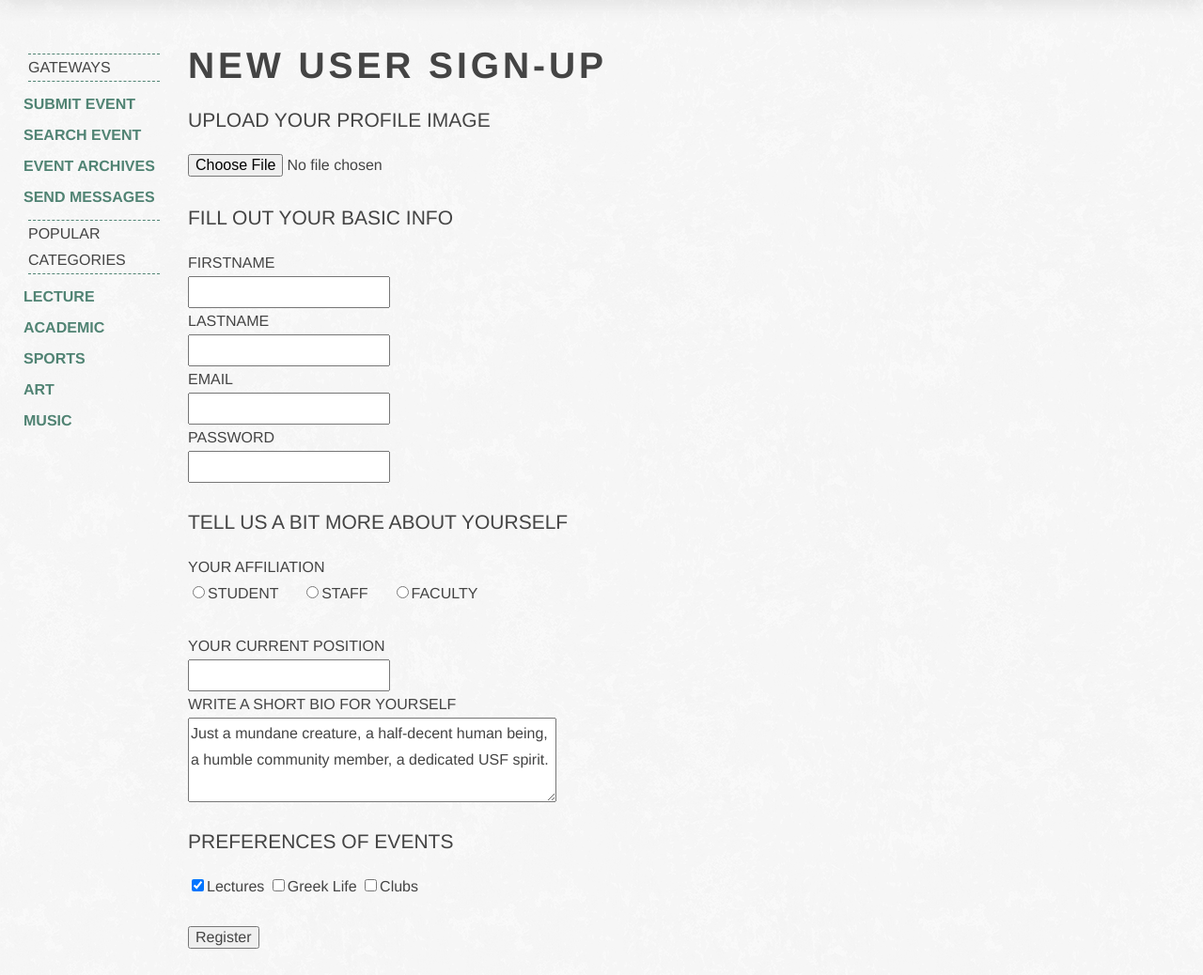
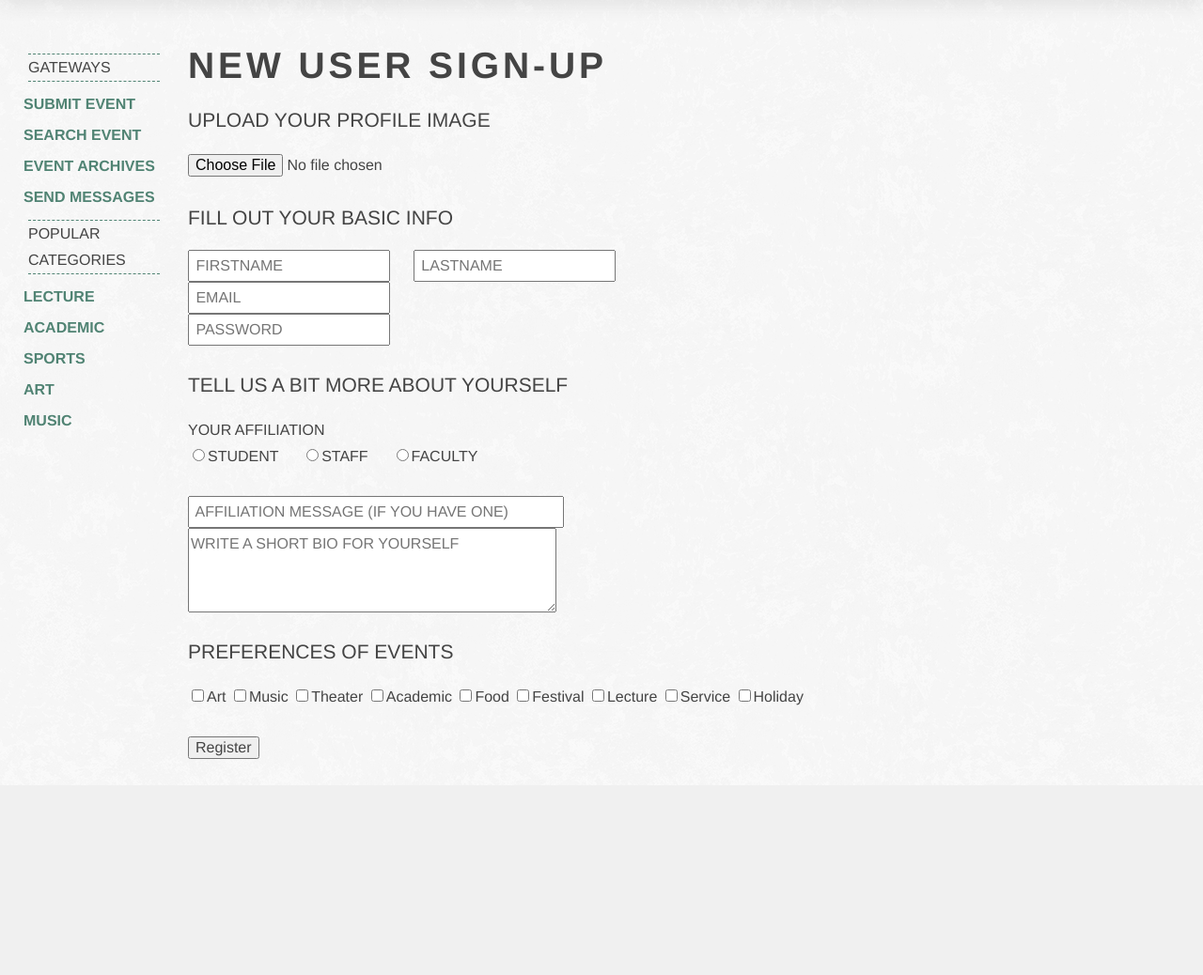
Before and after one commit to karuto/usfevent, a Django app: template templates/accounts/register.html in a window 1280 px wide. Shown: the part 48-1086 px from the top of the page at 94% size. After the commit the page ends 856 px from the top, so only its background shows below. Run offline with Django 3.2, Linux system fonts and the light colour scheme; the template is opened without the code that fills it, so the values that code supplies are empty; some libraries are stand-ins or nearby versions.

Commit message:
Modified register template to reflect changes

```diff
--- a/accounts/views.py
+++ b/accounts/views.py
@@ -362,3 +362,6 @@ def logout(request):
     """
     auth_logout(request)
     return HttpResponseRedirect(reverse('index'))
+
+
+#def sanitize()
--- a/notification/views.py
+++ b/notification/views.py
@@ -44,6 +44,7 @@ def msg_open(request, pk):
     return HttpResponse(msg.content)
     #return render_to_response("accounts/msg_new_unread.html", template_var, context_instance=RequestContext(request))
 
+
 def msg_box(request):
     template_var={}
     #template_var["user"] = UserProfile.objects.get(id=pk)
--- a/templates/accounts/register.html
+++ b/templates/accounts/register.html
@@ -14,52 +14,45 @@
 
 <div class="page-subhero-text">Upload your profile image</div>
 <input type="file" name="picture"/>
-
 <br><br>
 
 <div class="page-subhero-text">Fill out your basic info</div>
-<label for="id_firstname">FIRSTNAME</label>
+<input type="text" id="id_firstname" name="firstname" placeholder=" FIRSTNAME " maxlength="100" size="20" />
+&emsp;
+<input type="text" id="id_lastname" name="lastname" placeholder=" LASTNAME " maxlength="100" size="20" />
 <br>
-<input id="id_firstname" maxlength="30" type="text" name="firstname" size="20" />
+<input type="text" id="id_email" name="email" placeholder=" EMAIL " maxlength="100" size="20" />
 <br>
-<label for="id_lastname">LASTNAME</label>
+<input type="password" id="id_password" name="password" placeholder=" PASSWORD " maxlength="30" size="20" />
 <br>
-<input id="id_lastname" maxlength="30" type="text" name="lastname" size="20" />
 <br>
-<label for="id_email">EMAIL</label>
-<br>
-<input id="id_email" maxlength="30" type="text" name="email" size="20" />
-<br>
-<label for="id_password">PASSWORD</label>
-<br>
-<input id="id_password" maxlength="30" type="password" name="password" size="20" />
-<br><br>
 
 <div class="page-subhero-text">Tell us a bit more about yourself</div>
 
 <label for="id_location">YOUR AFFILIATION</label>
 <br>
-<input type="radio" name="aff" value="student">STUDENT &emsp;
-<input type="radio" name="aff" value="staff">STAFF &emsp;
-<input type="radio" name="aff" value="faculty">FACULTY
+<input type="radio" name="aff" value="0">STUDENT &emsp;
+<input type="radio" name="aff" value="1">STAFF &emsp;
+<input type="radio" name="aff" value="2">FACULTY
 <br>
-
 <br>
-<label for="id_position">YOUR CURRENT POSITION</label>
+<input type="text" id="id_affmsg" name="affmsg" placeholder=" AFFILIATION MESSAGE (IF YOU HAVE ONE) " maxlength="200" size="40" />
 <br>
-<input id="id_position" maxlength="30" type="text" name="position" size="20" />
-<br>
-<label for="id_bio">WRITE A SHORT BIO FOR YOURSELF</label>
-<br>
-<textarea id="id_bio" type = "text" name="bio" rows="3" cols="40">Just a mundane creature, a half-decent human being, a humble community member, a dedicated USF spirit.</textarea>
+<textarea type="text" id="id_bio" name="bio" rows="3" cols="40" maxlength="500" placeholder="WRITE A SHORT BIO FOR YOURSELF"></textarea>
 
 <br><br>
 
+
 <div class="page-subhero-text">Preferences of events</div>
-<input type="checkbox" name="preferences" value="lectures" checked/>Lectures
-<input type="checkbox" name="preferences" value="greek life" />Greek Life
-<input type="checkbox" name="preferences" value="clubs" />Clubs
-
+<input type="checkbox" name="preferences" value="art"/>Art
+<input type="checkbox" name="preferences" value="music"/>Music
+<input type="checkbox" name="preferences" value="theater"/>Theater
+<input type="checkbox" name="preferences" value="academic"/>Academic
+<input type="checkbox" name="preferences" value="food"/>Food
+<input type="checkbox" name="preferences" value="festival"/>Festival
+<input type="checkbox" name="preferences" value="lecture"/>Lecture
+<input type="checkbox" name="preferences" value="service" />Service
+<input type="checkbox" name="preferences" value="holiday" />Holiday
 <br><br>
 
 <input type="submit" value="Register"/>
```
